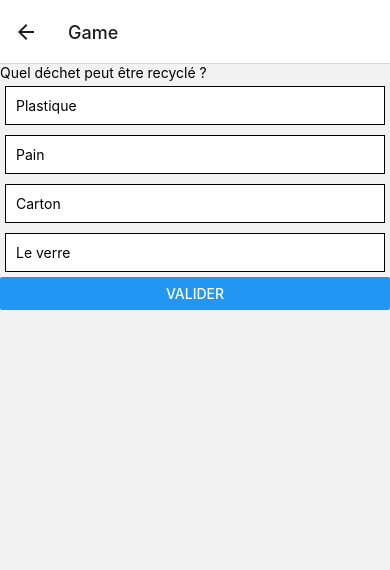
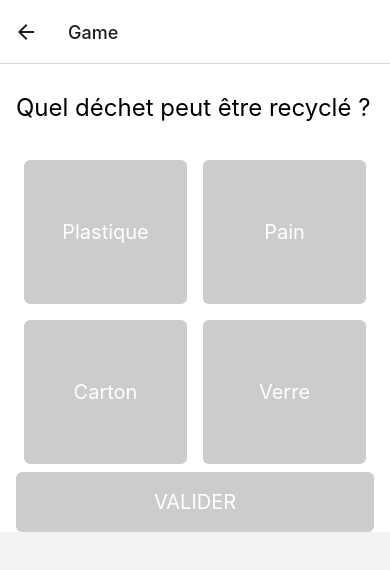
Before and after one commit to LenaPancher/eco-quiz, a React Native app: screen /Home in a window 390 px wide. Both pictures are taken after a click on the element 195 px from the left and 144 px from the top of the page. Shown: the top 570 px of the page. Built offline with nearby package versions, Linux system fonts and the light colour scheme.

Commit message:
add style + split QuestionComponent

```diff
--- /dev/null
+++ b/src/component/AnswerComponent.tsx
@@ -0,0 +1,28 @@
+import {Text, TouchableOpacity, View} from "react-native";
+import {QuestionItem} from "../utils/questions";
+
+interface AnswerComponentProps {
+  questionItem: QuestionItem;
+  onPress: (params: string) => void;
+  selectedOption: string | null;
+}
+
+const AnswerComponent = ({questionItem, onPress, selectedOption}: AnswerComponentProps) => {
+  return (
+    <View className={"flex flex-row flex-wrap"}>
+      {questionItem.options.map((option, index) => (
+        <View className={"w-1/2 p-2"} key={index}>
+          <TouchableOpacity
+            className="w-100 h-36 rounded-md justify-center"
+            onPress={() => onPress(option)}
+            style={{backgroundColor: selectedOption === option ? "#15DF11" : "#CDCCCC"}}
+          >
+            <Text className={"text-center text-xl basis-[20] text-[#FFFFFF]"}>{option}</Text>
+          </TouchableOpacity>
+        </View>
+      ))}
+    </View>
+  );
+};
+
+export default AnswerComponent;
--- /dev/null
+++ b/src/component/ButtonComponent.tsx
@@ -0,0 +1,22 @@
+import {GestureResponderEvent, Text, TouchableOpacity} from "react-native";
+
+interface ButtonComponentProps {
+  onPress: (event: GestureResponderEvent) => void;
+  title: string;
+  selectedOption: string | null;
+}
+
+const ButtonComponent = ({onPress, title, selectedOption}: ButtonComponentProps) => {
+  return (
+    <TouchableOpacity
+      className={"w-full rounded-md"}
+      onPress={onPress}
+      disabled={selectedOption === null}
+      style={{backgroundColor: selectedOption === null ? "#CDCCCC" : "#15DF11"}}
+    >
+      <Text className={"text-center text-xl text-[#FFFFFF] uppercase py-4"}>{title}</Text>
+    </TouchableOpacity>
+  );
+};
+
+export default ButtonComponent;
--- a/src/component/QuestionComponent.tsx
+++ b/src/component/QuestionComponent.tsx
@@ -1,14 +1,20 @@
-import {Button, Text, TouchableOpacity, View} from "react-native";
+import {Text, View} from "react-native";
 import {useState} from "react";
 import {QUESTIONS} from "../utils/questions";
+import ButtonComponent from "./ButtonComponent";
+import AnswerComponent from "./AnswerComponent";
+import {useNavigation} from "@react-navigation/native";
 
 interface QuestionComponent {
   level: number;
 }
 
 const QuestionComponent = ({level}: QuestionComponent) => {
+  const navigation = useNavigation();
+
   const [currentQuestionIndex, setCurrentQuestionIndex] = useState(0);
   const [selectedOption, setSelectedOption] = useState<string | null>(null);
+  const [score, setScore] = useState(0);
 
   const currentLevel = QUESTIONS[level - 1];
   const currentQuestion = currentLevel.questions[currentQuestionIndex];
@@ -18,31 +24,29 @@ const QuestionComponent = ({level}: QuestionComponent) => {
   };
 
   const handleNextQuestion = () => {
-    setCurrentQuestionIndex(currentQuestionIndex + 1);
+    setSelectedOption(null);
+
+    if (selectedOption === currentQuestion.correctAnswer) {
+      setScore(score + 1);
+    }
+
+    if (currentQuestionIndex < currentLevel.questions.length - 1) {
+      setCurrentQuestionIndex(currentQuestionIndex + 1);
+    } else {
+      console.log(score);
+      navigation.navigate("Home");
+    }
   };
 
   return (
-    <View>
-      <Text>{currentQuestion.question}</Text>
-      {currentQuestion.options.map((option, index) => (
-        <TouchableOpacity
-          key={index}
-          onPress={() => handleAnswer(option)}
-          style={{
-            backgroundColor: selectedOption === option ? "green" : "white",
-            padding: 10,
-            margin: 5,
-            borderWidth: 1,
-            borderColor: "black"
-          }}
-        >
-          <Text>{option}</Text>
-        </TouchableOpacity>
-      ))}
-      <Button
-        title="Valider"
-        onPress={handleNextQuestion}
-      />
+    <View className={"bg-[#FFFFFF] h-full"}>
+      <View className={"mx-4 flex-1"}>
+        <Text className={"my-7 text-2xl"}>{currentQuestion.question}</Text>
+        <View className={"flex-1 justify-around"}>
+          <AnswerComponent questionItem={currentQuestion} onPress={handleAnswer} selectedOption={selectedOption}/>
+          <ButtonComponent onPress={handleNextQuestion} title={"Valider"} selectedOption={selectedOption}/>
+        </View>
+      </View>
     </View>
   );
 };
--- a/src/utils/questions.ts
+++ b/src/utils/questions.ts
@@ -19,7 +19,7 @@ export const QUESTIONS: Level[] = [
   {
     level: 1,
     questions: [
-      new QuestionItem("Quel déchet peut être recyclé ?", ["Plastique", "Pain", "Carton", "Le verre"], "Le verre"),
+      new QuestionItem("Quel déchet peut être recyclé ?", ["Plastique", "Pain", "Carton", "Verre"], "Verre"),
       new QuestionItem("Où doit-on jeter les déchets électroniques ?", ["Poubelle", "Compost", "Évier", "Point de collecte spécialisé"], "Point de collecte spécialisé"),
       new QuestionItem("Quel matériau est biodégradable ?", ["Métal", "Plastique", "Verre", "Papier"], "Papier"),
       new QuestionItem("Comment réduire la consommation d'eau ?", ["Utiliser de l'huile", "Fermer le robinet", "Laisser couler", "Manger des légumes"], "Fermer le robinet")
@@ -28,7 +28,7 @@ export const QUESTIONS: Level[] = [
   {
     level: 2,
     questions: [
-      new QuestionItem("Quel type de transport est le plus écologique ?", ["Le vélo", "Voiture électrique", "Avion", "Moto"], "Le vélo"),
+      new QuestionItem("Quel type de transport est le plus écologique ?", ["Vélo", "Voiture électrique", "Avion", "Moto"], "Vélo"),
       new QuestionItem("Quel déchet ne va jamais dans la poubelle verte ?", ["Papier", "Verre", "Piles", "Légumes"], "Piles"),
       new QuestionItem("Que signifie 'RE-RE-RE' dans le recyclage ?", ["Réduire, Réutiliser, Recycler", "Refuser, Rire, Ranger"], "Réduire, Réutiliser, Recycler"),
       new QuestionItem("Quel est un aliment non périssable ?", ["Lait", "Poisson", "Pain", "Riz"], "Riz")
```
